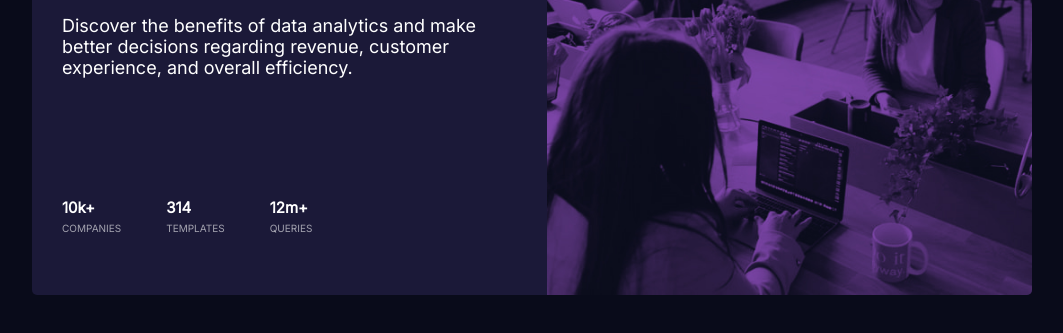
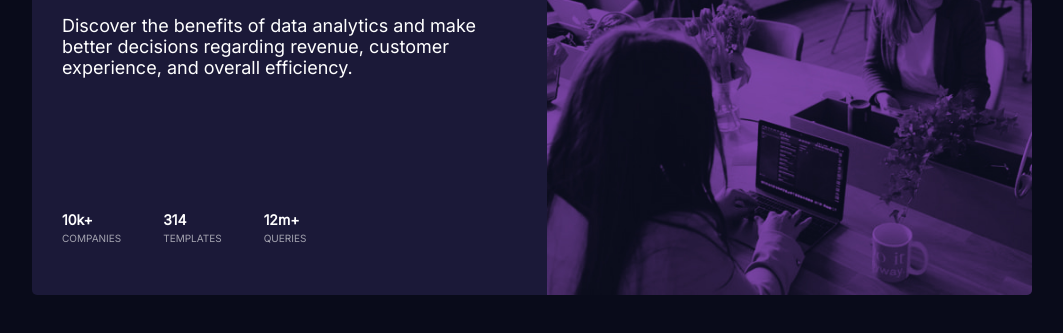
Before and after one commit to Jane72-boop/challenge-2, a plain HTML site: page index.html in a window 1280 px wide. Shown: the part 155-488 px from the top of the page, without its empty margins (108-1171 px from the left). Drawn offline with Linux system fonts and the light colour scheme.

Commit message:
Add files via upload

```diff
--- a/css/style.css
+++ b/css/style.css
@@ -20,7 +20,8 @@ body {
 .mainComp {
     display: flex;
     flex-flow: column;
-    width: 35em;
+    max-width: 35em;
+    width: 100%;
     height: auto;
     background-color: hsl(244, 38%, 16%);
     margin: 5em auto;
@@ -38,13 +39,23 @@ body {
     width: 100%;
 }
 
+.texts {
+    display: flex;
+    flex-direction: column;
+    justify-content: space-between;
+    min-height: 100%;
+    width: 100%;
+    color: white;
+    padding: 3em;
+}
+
 .desktop {
     display: none;
 }
 
 .info {
     width: 100%;
-    padding: 2em;
+
     color: white;
 }
 
@@ -70,9 +81,11 @@ body {
     margin-bottom: 2em;
 }
 
-.data h2 {
+.data li {
     margin-right: 3em;
+    font-size: 1.4rem;
     font-weight: 700;
+    list-style: none;
 }
 
 .first::after {
@@ -106,7 +119,8 @@ body {
     .mainComp {
         display: flex;
         flex-flow: row-reverse;
-        width:100em;
+        max-width:100em;
+        width: 100%;
         height: auto;
         background-color: hsl(244, 38%, 16%);
         margin: 5em auto;
@@ -114,10 +128,21 @@ body {
         overflow: hidden;
     }
 
+    .texts {
+        display: flex;
+        flex-direction: column;
+        justify-content: space-between;
+        min-height: 100%;
+        width: 100%;
+        color: white;
+        padding: 3em;
+    }
+
+
     .info {
         width: 100%;
-        padding: 3em;
         color: white;
+
     }
 
     .info h1 {
@@ -129,17 +154,21 @@ body {
         font-size: 1.8rem;
         margin-top: 1em;
         font-weight: 400;
+        margin-bottom: auto;
+
     }
 
     .data {
         display: flex;
         flex-flow: row;
-        margin-top: 12em;
+
     }
 
-    .data h2 {
+    .data li {
         margin-right: 3em;
+        font-size: 1.4rem;
         font-weight: 700;
+        list-style: none;
     }
 
     .mainImg {
--- a/index.html
+++ b/index.html
@@ -23,18 +23,21 @@
         <img class="mobile" src="images/image-header-mobile-tone.jpg" alt="People in a Meeting" >
       </div>
 
-      <div class="info">
-        <h1>Get <span>insights</span> that help your business grow.</h1>
+      <div class="texts">
 
-        <p> Discover the benefits of data analytics and make better decisions regarding revenue, customer
-        experience, and overall efficiency.
-        </p>
+        <div class="info">
+          <h1>Get <span>insights</span> that help your business grow.</h1>
 
-        <div class="data">
-          <h2 class="first">10k+</h2>
-          <h2 class="second">314</h2>
-          <h2 class="third">12m+</h2>
+          <p> Discover the benefits of data analytics and make better decisions regarding revenue, customer
+          experience, and overall efficiency.
+          </p>
         </div>
+
+          <ul class="data">
+              <li class="first">10k+</li>
+              <li class="second">314</li>
+              <li class="third">12m+</li>
+          </ul>
 
       </div>
 
```
